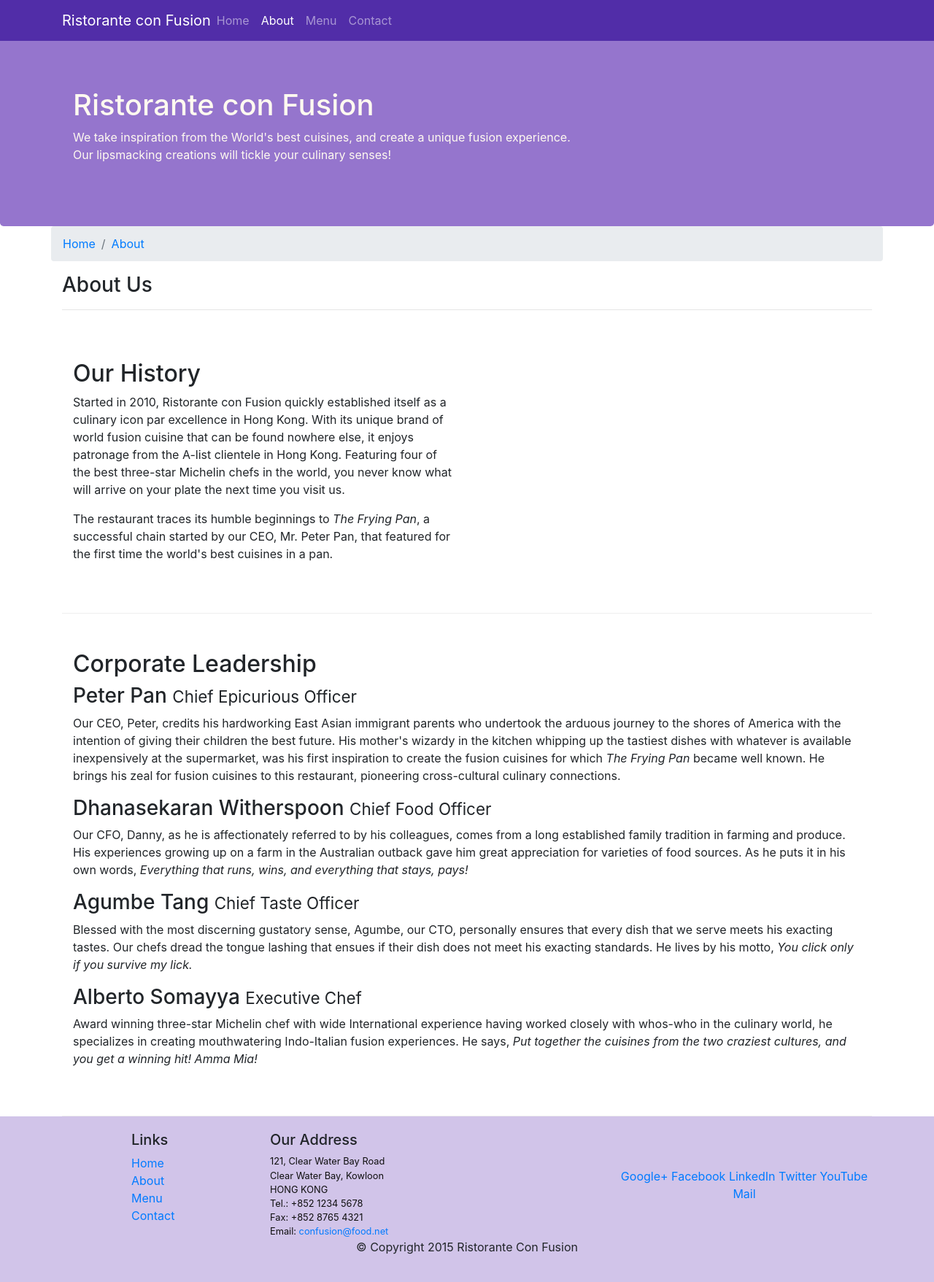
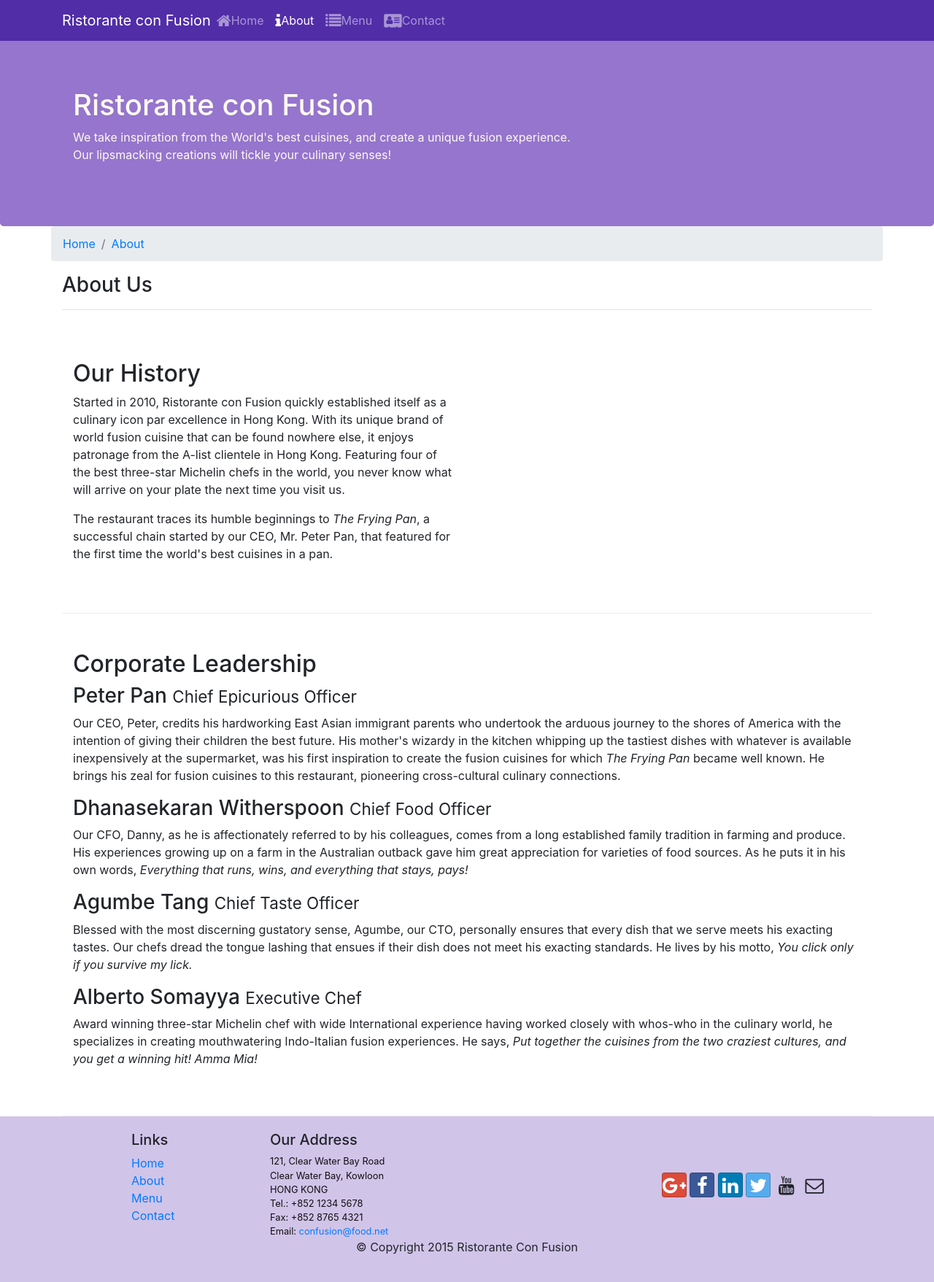
Before and after one commit to Soumyak328/Course1, a website: page aboutus.html in a window 1280 px wide. Shown: the whole page at 73% size. Drawn offline with nearby package versions, Linux system fonts and the light colour scheme.

Commit message:
icon fonts

```diff
--- a/aboutus.html
+++ b/aboutus.html
@@ -10,6 +10,8 @@
 
     <!-- Bootstrap CSS -->
     <link rel="stylesheet" href="node_modules/bootstrap/dist/css/bootstrap.min.css">
+    <link rel="stylesheet" href="node_modules/font-awesome/css/font-awesome.min.css">
+    <link rel="stylesheet" href="node_modules/bootstrap-social/bootstrap-social.css">
     <link href="css/styles.css" rel="stylesheet">
 
     <title>Ristorante Con Fusion: About Us</title>
@@ -26,10 +28,10 @@
             <a class="navbar-brand mr-auto" href="#">Ristorante con Fusion</a>
             <div class="collapse navbar-collapse" id="navbar">
                 <ul class="navbar-nav mr-auto">
-                    <li class="nav-item "><a class="nav-link" href="index.html">Home</a></li>
-                    <li class="nav-item active"><a class="nav-link" href="#">About</a></li>
-                    <li class="nav-item"><a class="nav-link" href="#">Menu</a></li>
-                    <li class="nav-item"><a class="nav-link" href="#">Contact</a></li>
+                    <li class="nav-item"><a class="nav-link" href="index.html"><span class="fa fa-home fa-lg"></span>Home</a></li>
+                    <li class="nav-item active"><a class="nav-link" href="aboutus.html"><span class="fa fa-info fa-lg"></span>About</a></li>
+                    <li class="nav-item"><a class="nav-link" href="#"><span class="fa fa-list fa-lg"></span>Menu</a></li>
+                    <li class="nav-item"><a class="nav-link" href="#"><span class="fa fa-address-card fa-lg"></span>Contact</a></li>
                 </ul>
             </div>
 
@@ -112,12 +114,12 @@
                 </div>
                 <div class="col-sm align-self-center">
                     <div style="text-align:center">
-                        <a href="http://google.com/+">Google+</a>
-                        <a href="http://www.facebook.com/profile.php?id=">Facebook</a>
-                        <a href="http://www.linkedin.com/in/">LinkedIn</a>
-                        <a href="http://twitter.com/">Twitter</a>
-                        <a href="http://youtube.com/">YouTube</a>
-                        <a href="mailto:">Mail</a>
+                        <a class="btn btn-social-icon btn-google" href="http://google.com/+"><i class="fa fa-google-plus fa-lg"></i></a>
+                        <a class="btn btn-social-icon btn-facebook" href="http://www.facebook.com/profile.php?id="><i class="fa fa-facebook fa-lg"></i></a>
+                        <a class="btn btn-social-icon btn-linkedin" href="http://www.linkedin.com/in/"><i class="fa fa-linkedin fa-lg"></i></a>
+                        <a class="btn btn-social-icon btn-twitter" href="http://twitter.com/"><i class="fa fa-twitter fa-lg"></i></a>
+                        <a class="btn btn-social-icon btn-youtube" href="http://youtube.com/"><i class="fa fa-youtube fa-lg"></i></a>
+                        <a class="btn btn-social-icon" href="mailto:"><i class="fa fa-envelope-o fa-lg"></i></a>
                     </div>
                 </div>
            </div>
--- a/package.json
+++ b/package.json
@@ -15,6 +15,8 @@
   },
   "dependencies": {
     "bootstrap": "^4.5.0",
+    "bootstrap-social": "^5.1.1",
+    "font-awesome": "^4.7.0",
     "jquery": "^3.5.1",
     "popper.js": "^1.12.9"
   },
```
Also changed, not shown: index.html (+15 -13 lines), 1 other file.
